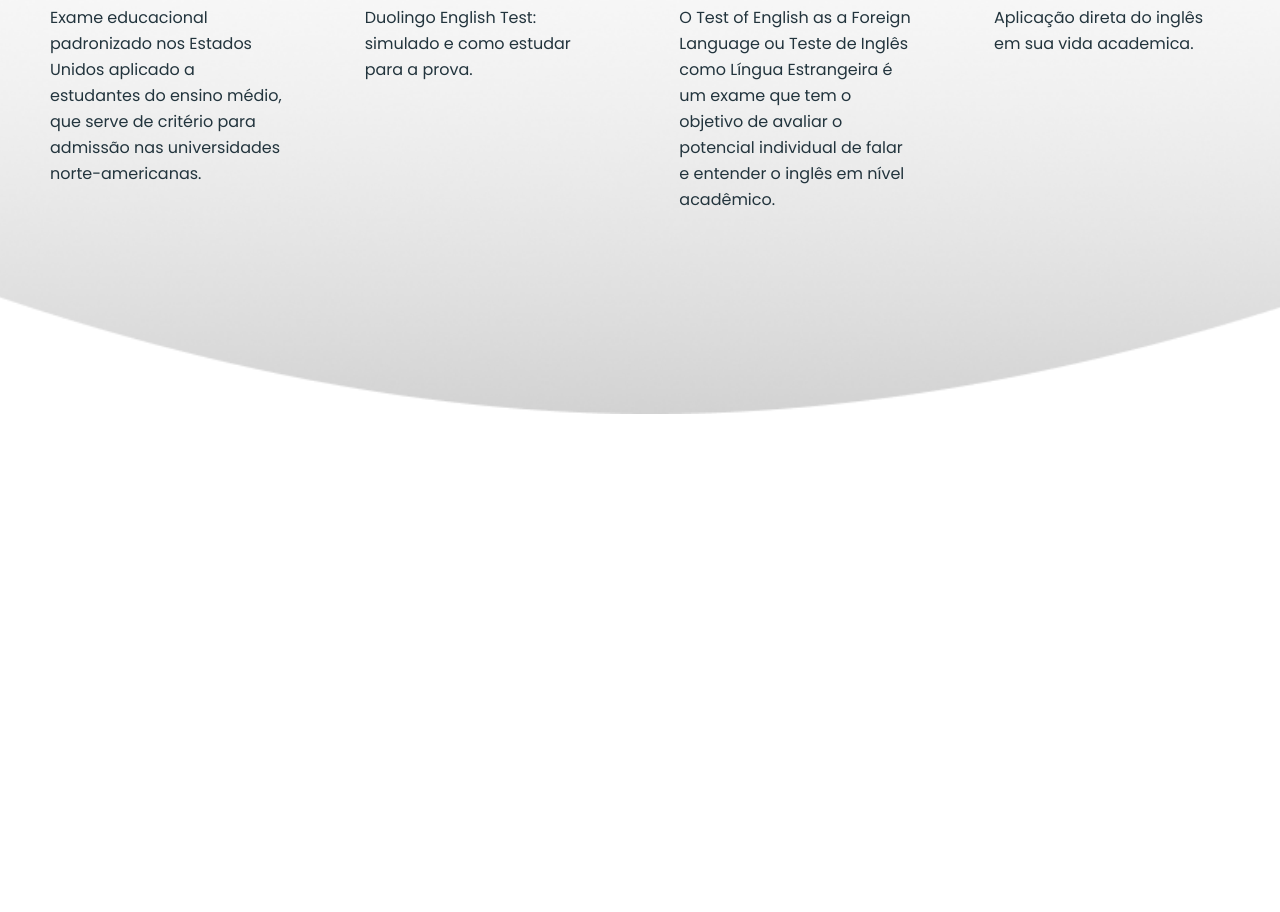
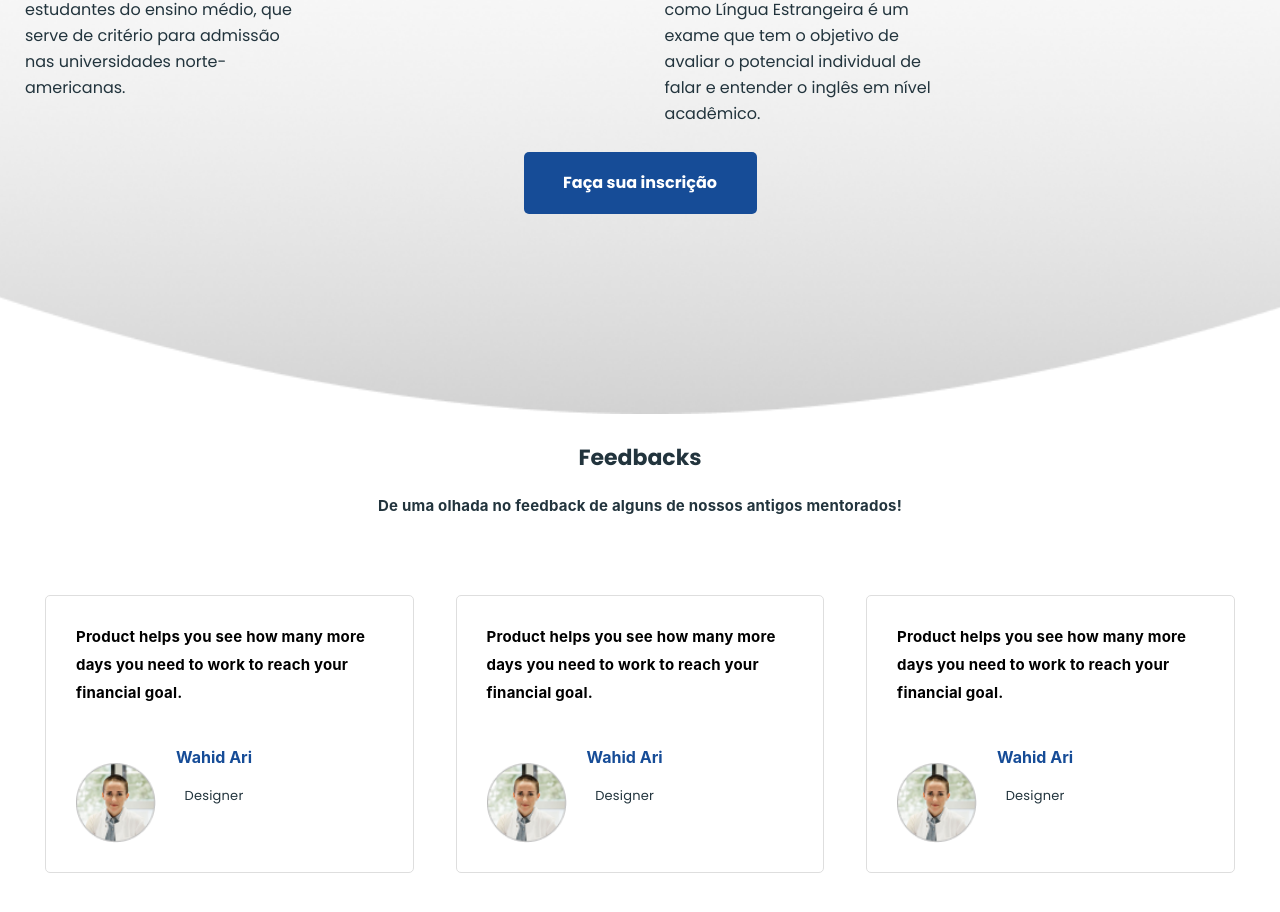
Before and after one commit to UndergroundDevs/roscinante, a Next.js app: page /voyager in a window 1280 px wide. Shown: the part 1346-2258 px from the top of the page. Built offline with nearby package versions, Linux system fonts and the light colour scheme; a web font is replaced by a local one.

Commit message:
[feat]: added feedback section in home

```diff
--- a/src/pages/voyager/index.tsx
+++ b/src/pages/voyager/index.tsx
@@ -48,8 +48,79 @@ const Home: React.FC = () => {
               <p>Aplicação direta do inglês em sua vida academica.</p>
             </div>
           </Container>
+          <a href="">Faça sua inscrição</a>
         </section>
-        <section className="feedbacks"></section>
+        <section className="feedbacks">
+          <TitleSection>Feedbacks</TitleSection>
+          <p>
+            De uma olhada no feedback de alguns de nossos antigos mentorados!
+          </p>
+          <Container>
+            <div className="content">
+              <h2>
+                Product helps you see how many more days you need to work to
+                reach your financial goal.
+              </h2>
+              <div className="content-user">
+                <div className="container-img">
+                  <Image
+                    src="/Ellipse_2.png"
+                    alt="This is feedback"
+                    layout="responsive"
+                    width={50}
+                    height={50}
+                  />
+                </div>
+                <div className="content-data">
+                  <h3>Wahid Ari</h3>
+                  <p>Designer</p>
+                </div>
+              </div>
+            </div>
+            <div className="content">
+              <h2>
+                Product helps you see how many more days you need to work to
+                reach your financial goal.
+              </h2>
+              <div className="content-user">
+                <div className="container-img">
+                  <Image
+                    src="/Ellipse_2.png"
+                    alt="This is feedback"
+                    layout="responsive"
+                    width={50}
+                    height={50}
+                  />
+                </div>
+                <div className="content-data">
+                  <h3>Wahid Ari</h3>
+                  <p>Designer</p>
+                </div>
+              </div>
+            </div>
+            <div className="content">
+              <h2>
+                Product helps you see how many more days you need to work to
+                reach your financial goal.
+              </h2>
+              <div className="content-user">
+                <div className="container-img">
+                  <Image
+                    src="/Ellipse_2.png"
+                    alt="This is feedback"
+                    layout="responsive"
+                    width={50}
+                    height={50}
+                  />
+                </div>
+                <div className="content-data">
+                  <h3>Wahid Ari</h3>
+                  <p>Designer</p>
+                </div>
+              </div>
+            </div>
+          </Container>
+        </section>
         <section className="our-members"></section>
         <Footer />
       </Main>
--- a/src/pages/voyager/styles.ts
+++ b/src/pages/voyager/styles.ts
@@ -18,12 +18,36 @@ export const Main = styled.main`
     width: 100%;
     height: 100vh;
     max-height: 900px;
-    padding: 150px 0 0 0;
-    justify-content: center;
+    padding: 180px 0 0 0;
+    justify-content: flex-start;
+    align-items: center;
     background-image: url(./Bg.png);
     background-position: bottom;
     background-repeat: no-repeat;
     background-size: cover;
+    display: flex;
+    flex-direction: column;
+  }
+
+  .about-our-project a {
+    width: 233px;
+    height: 62px;
+    font-size: 16px;
+    line-height: 24px;
+    border-radius: 5px;
+    display: flex;
+    align-items: center;
+    justify-content: center;
+    text-decoration: none;
+    font-family: 'Poppins', sans-serif;
+    font-weight: bold;
+    color: #ffffff;
+    background: #164c97;
+    transition: opacity 0.4s;
+  }
+
+  .about-our-project a:hover {
+    opacity: 0.8;
   }
 
   div.content {
@@ -77,7 +101,65 @@ export const Main = styled.main`
 
   .feedbacks {
     width: 100%;
-    height: 70vh;
+    height: calc(100vh - 100px);
+    padding: 50px;
+  }
+
+  .feedbacks p {
+    font-family: 'Poppins' sans-serif;
+    font-style: normal;
+    font-weight: bold;
+    font-size: 18px;
+    line-height: 28px;
+    letter-spacing: 0.2px;
+    margin: 25px 0 25px 0;
+    text-align: center;
+
+    color: #22343d;
+  }
+
+  .feedbacks .content {
+    background: #ffffff;
+    border: 1px solid #dedede;
+    box-sizing: border-box;
+    border-radius: 5px;
+    width: 31%;
+    height: 278px;
+  }
+
+  .feedbacks .content h2 {
+    display: flex;
+    align-items: center;
+    height: 50%;
+    padding: 20px 40px;
+    font-size: 16px;
+    line-height: 28px;
+    letter-spacing: 0.2px;
+  }
+
+  .feedbacks .content .content-user {
+    display: flex;
+    align-items: center;
+    flex-direction: row;
+    height: 50%;
+    padding: 20px 40px;
+  }
+
+  .feedbacks .content .content-user .container-img {
+    display: block;
+    width: 80px;
+    height: 80px;
+    margin-right: 20px;
+  }
+
+  .feedbacks .content .content-user .content-data h3 {
+    margin-bottom: 16px;
+    font-size: 16px;
+    color: #164c97;
+  }
+
+  .feedbacks .content .content-user .content-data p {
+    font-size: 13px;
   }
 
   .our-members {
@@ -91,15 +173,50 @@ export const Main = styled.main`
 
   @media screen and (min-width: 1024px) and (max-width: 1439px) {
     .about-our-project {
-      width: 100%;
-      height: 100vh;
-      max-height: 900px;
-      padding: 120px 0 0 0;
-      justify-content: center;
-      background-image: url(./Bg.png);
-      background-position: bottom;
-      background-repeat: no-repeat;
-      background-size: cover;
+      padding: 130px 0 0 0;
+    }
+
+    div.content {
+      width: 22%;
+    }
+
+    .about-our-project div.content span.mark-point {
+      width: 40px;
+      height: 40px;
+      border-radius: 11px;
+    }
+
+    div.content h1 {
+      font-size: 22px;
+      margin: 25px 0 15px 0;
+    }
+
+    div.content p {
+      font-size: 16px;
+      line-height: 26px;
+      color: #22343d;
+    }
+
+    .feedbacks {
+      padding: 20px;
+    }
+
+    .feedbacks p {
+      margin: 10px 0 50px;
+      font-size: 15px;
+    }
+
+    .feedbacks .content {
+      width: 31%;
+    }
+
+    .feedbacks .content h2 {
+      padding: 20px 30px;
+      font-size: 15px;
+    }
+
+    .feedbacks .content .content-user {
+      padding: 20px 30px;
     }
   }
 
--- a/src/styles/Container/index.ts
+++ b/src/styles/Container/index.ts
@@ -2,8 +2,21 @@ import styled from 'styled-components'
 
 export const Container = styled.section`
   width: 100%;
-  height: 100%;
+  height: auto;
   display: flex;
   justify-content: space-between;
   padding: 50px;
+
+  @media screen and (min-width: 1024px) and (max-width: 1439px) {
+    padding: 25px;
+  }
+
+  @media screen and (max-width: 1023px) {
+  }
+
+  @media screen and (max-width: 767px) {
+  }
+
+  @media screen and (max-width: 424px) {
+  }
 `
--- a/src/styles/Title/index.ts
+++ b/src/styles/Title/index.ts
@@ -7,4 +7,17 @@ export const TitleSection = styled.h1`
   line-height: 48px;
   color: #22343d;
   text-align: center;
+
+  @media screen and (min-width: 1024px) and (max-width: 1439px) {
+    font-size: 22px;
+  }
+
+  @media screen and (max-width: 1023px) {
+  }
+
+  @media screen and (max-width: 767px) {
+  }
+
+  @media screen and (max-width: 424px) {
+  }
 `
```
Also changed, not shown: public/Ellipse_2.png (added).
